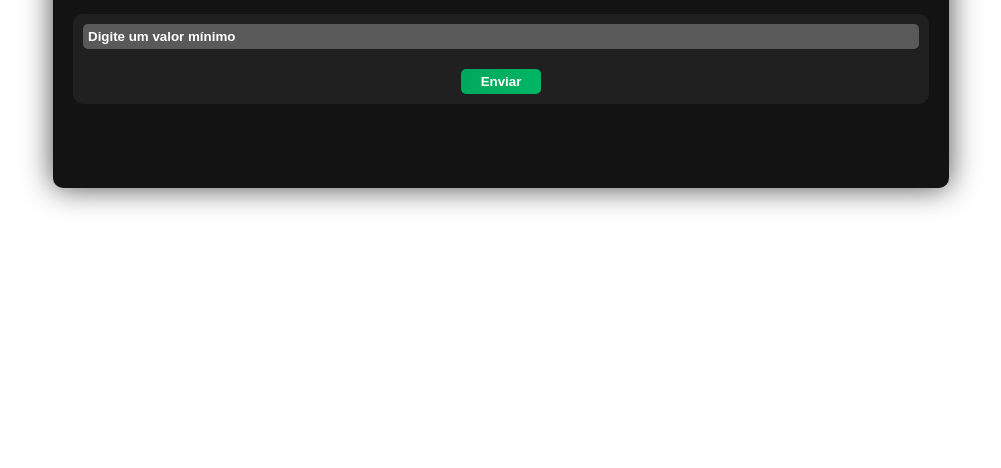
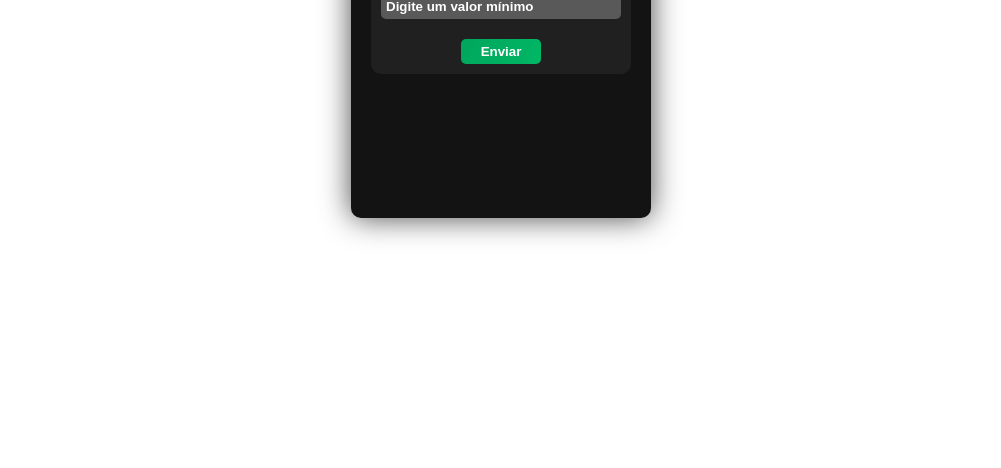
Before and after one commit to Laelmano24/JavaScript, a plain HTML site: page Adivinhador de Números/index.html in a window 1280 px wide. Shown: the part 332-800 px from the top of the page, without its empty margins (139-1140 px from the left). Drawn offline with Linux system fonts and the light colour scheme.

Commit message:
update style.css

```diff
--- a/Adivinhador de Números/style.css
+++ b/Adivinhador de Números/style.css
@@ -167,3 +167,12 @@ body {
     opacity: 1;
   }
 }
+
+@media screen and (min-width: 1280px) {
+  .container-interface {
+
+    height: 300px;
+    width: 300px;
+
+  }
+}
```
